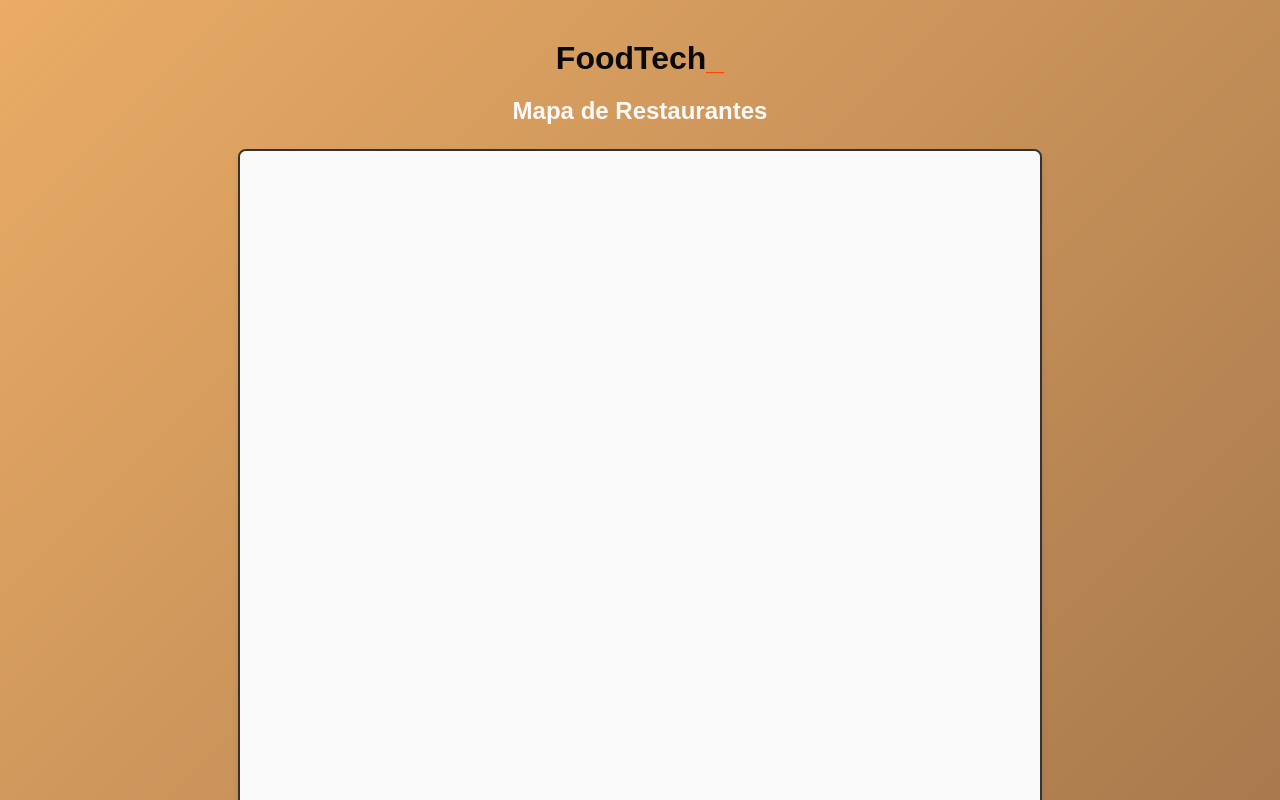
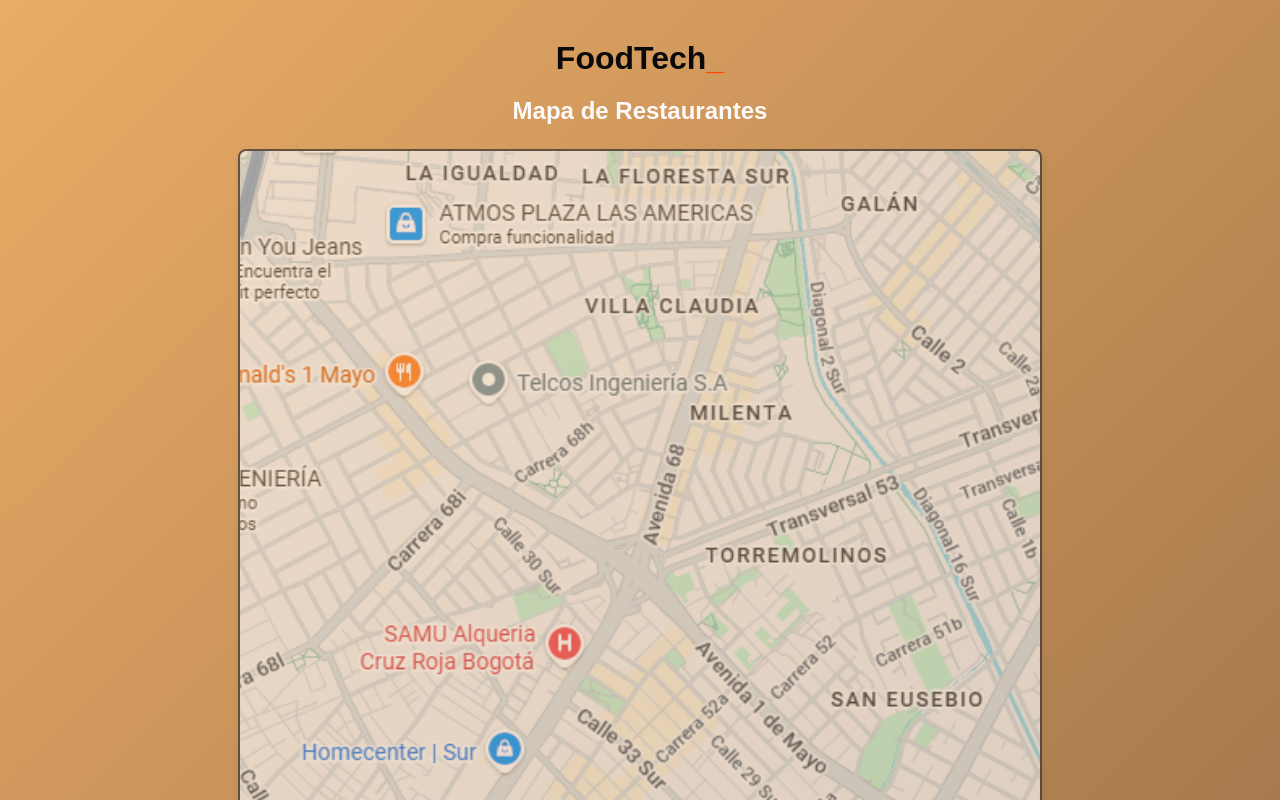
Before and after one commit to flpachacama/FoodTech_MVP, an Angular app in the folder frontend/: page / in a window 1280 px wide. Shown: the top 800 px of the page. Built offline with nearby package versions, Linux system fonts and the light colour scheme; no server answers.

Commit message:
feat: Add angular-reviewer agent and update mapa component styles with new background image

```diff
--- a/frontend/src/app/components/mapa/mapa.component.css
+++ b/frontend/src/app/components/mapa/mapa.component.css
@@ -19,11 +19,17 @@
   border-radius: 8px;
   overflow: hidden;
   box-shadow: 0 4px 6px rgba(0, 0, 0, 0.1);
+  background-image: url('/map.png');
+  background-size: cover;
+  background-position: center;
+  background-repeat: no-repeat;
+  opacity: 0.7;
 }
 
 canvas {
   display: block;
-  background-color: #f9f9f9;
+  position: relative;
+  background: transparent;
 }
 
 .tooltip {
```
Also changed, not shown: frontend/src/app/components/mapa/mapa.component.ts (+0 -9 lines), frontend/public/map.png (added).
